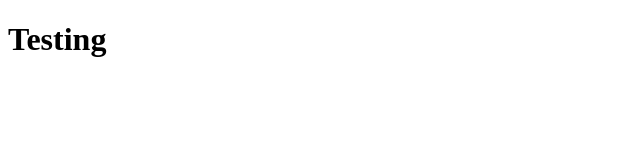
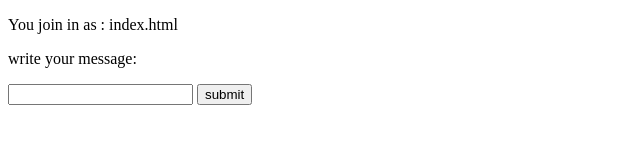
Before and after one commit to KatyDeng17/simple-messaging-app, a website: page index.html in a window 1280 px wide. Shown: the whole page, without its empty margins (0-640 px from the left). Drawn offline with nearby package versions, Linux system fonts and the light colour scheme; no server answers.

Commit message:
adding socket.io to the client side

```diff
--- a/index.html
+++ b/index.html
@@ -7,6 +7,19 @@
   <title>Websocket app</title>
 </head>
 <body>
-  <h1>Testing </h1>
+  <form id='msg-form'>
+    <p>You join in as : <span id="username"></span></p>
+    <p>write your message:</p>
+    <input type="hidden" name="user" id="user" />
+    <input type="text" name="message" id="message" />
+     <button type="button" id="submit"> submit </button>
+  </form>
+<script src="/socket.io/socket.io.js"></script>
+<script>
+   let socket = io();
+   let username = window.location.pathname.split("/")[1];
+   document.getElementById("user").value = username;
+   document.getElementById('username').innerText = username;
+</script>
 </body>
 </html>
```
